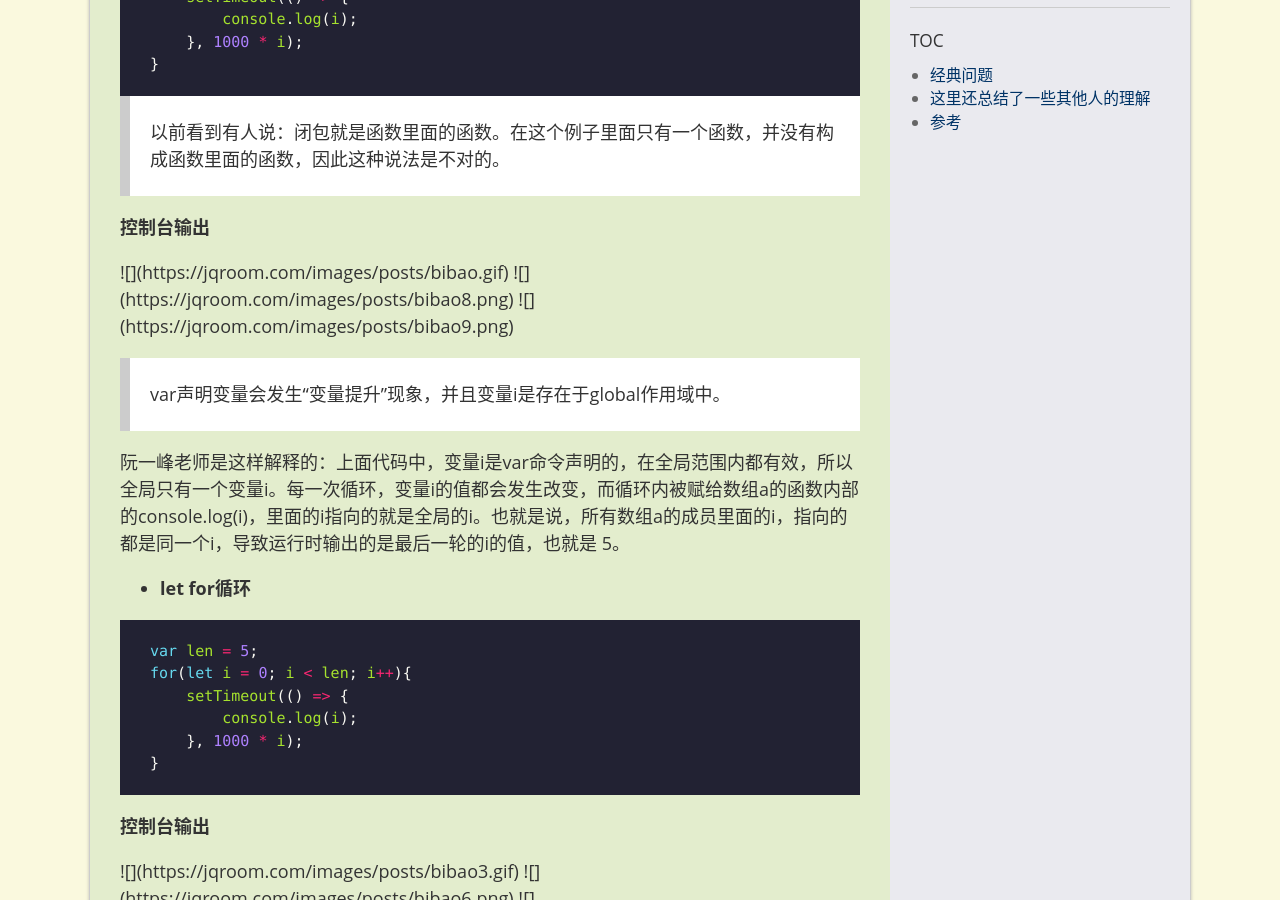
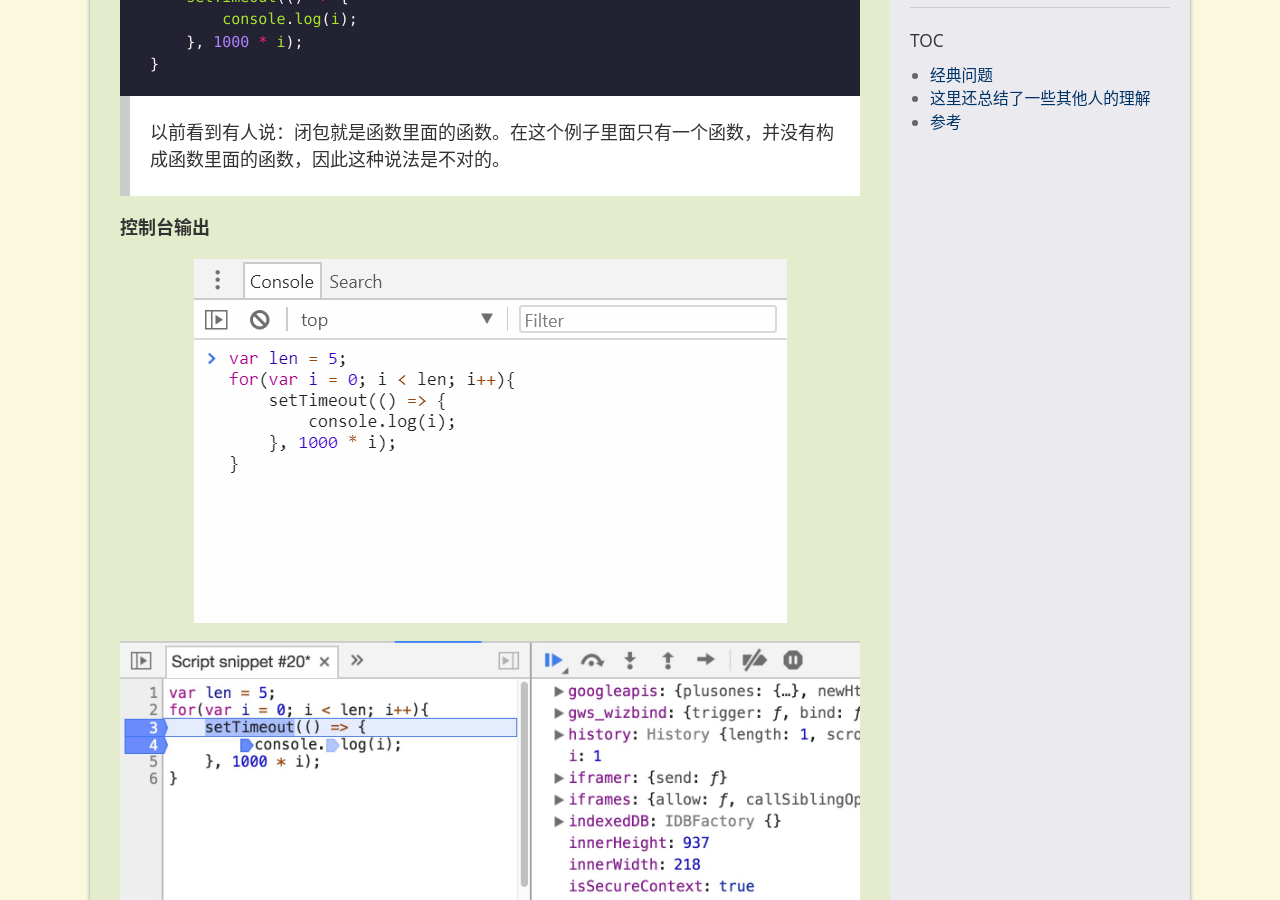
Before and after one commit to jqroom/jqroom.com, a Jekyll site: the page built from docs/_posts/2018-05-18-techstack-js-closure.md, in a window 1280 px wide and 900 px high, scrolled down 550 px. Built offline with Jekyll 4.4.1, drawn with Linux system fonts in a browser that asks for light colours.

Commit message:
Update 2018-05-18-techstack-js-closure.md

```diff
--- a/docs/_posts/2018-05-18-techstack-js-closure.md
+++ b/docs/_posts/2018-05-18-techstack-js-closure.md
@@ -25,9 +25,11 @@ for(var i = 0; i < len; i++){
 
 **控制台输出**
 
-!\[]({{ site.url }}/images/posts/bibao.gif)
-!\[]({{ site.url }}/images/posts/bibao8.png)
-!\[]({{ site.url }}/images/posts/bibao9.png)
+![]({{ site.url }}/images/posts/bibao.gif)
+
+![]({{ site.url }}/images/posts/bibao8.png)
+
+![]({{ site.url }}/images/posts/bibao9.png)
 
 > var声明变量会发生“变量提升”现象，并且变量i是存在于global作用域中。
 
```
